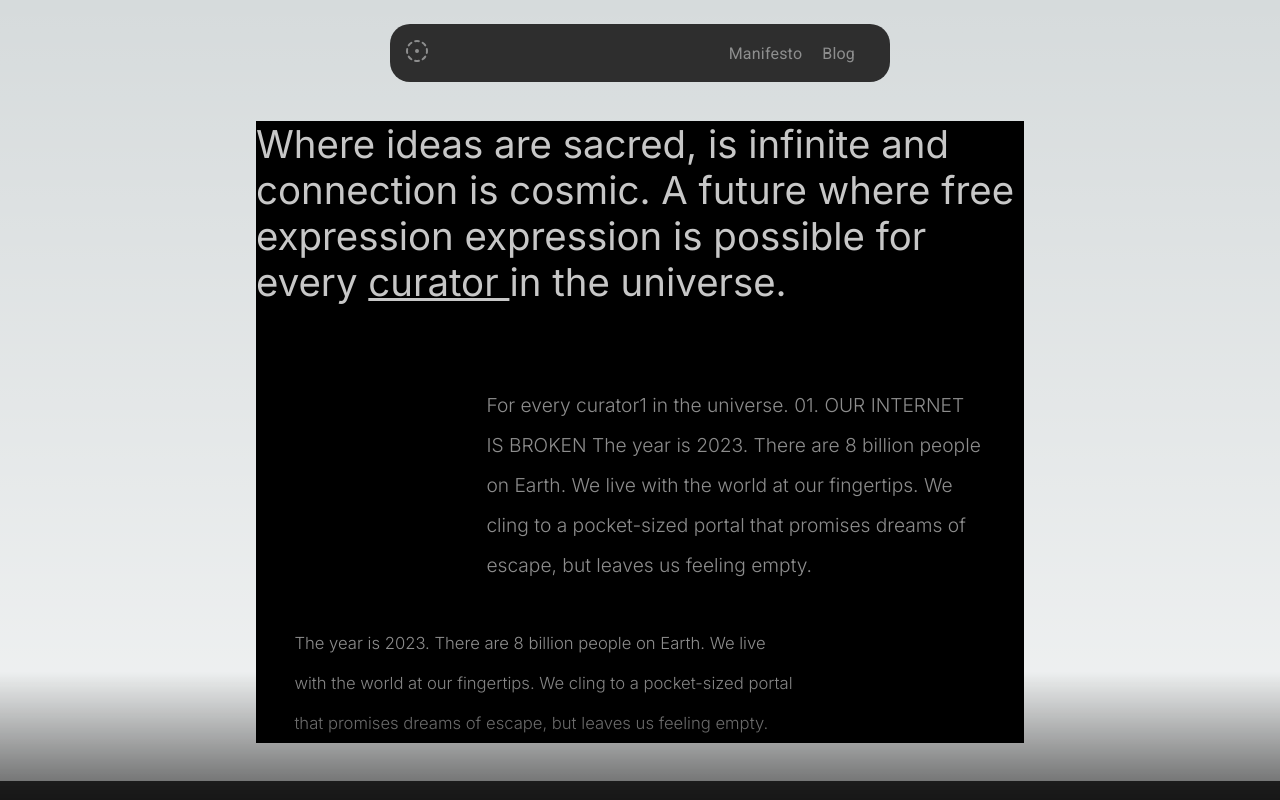
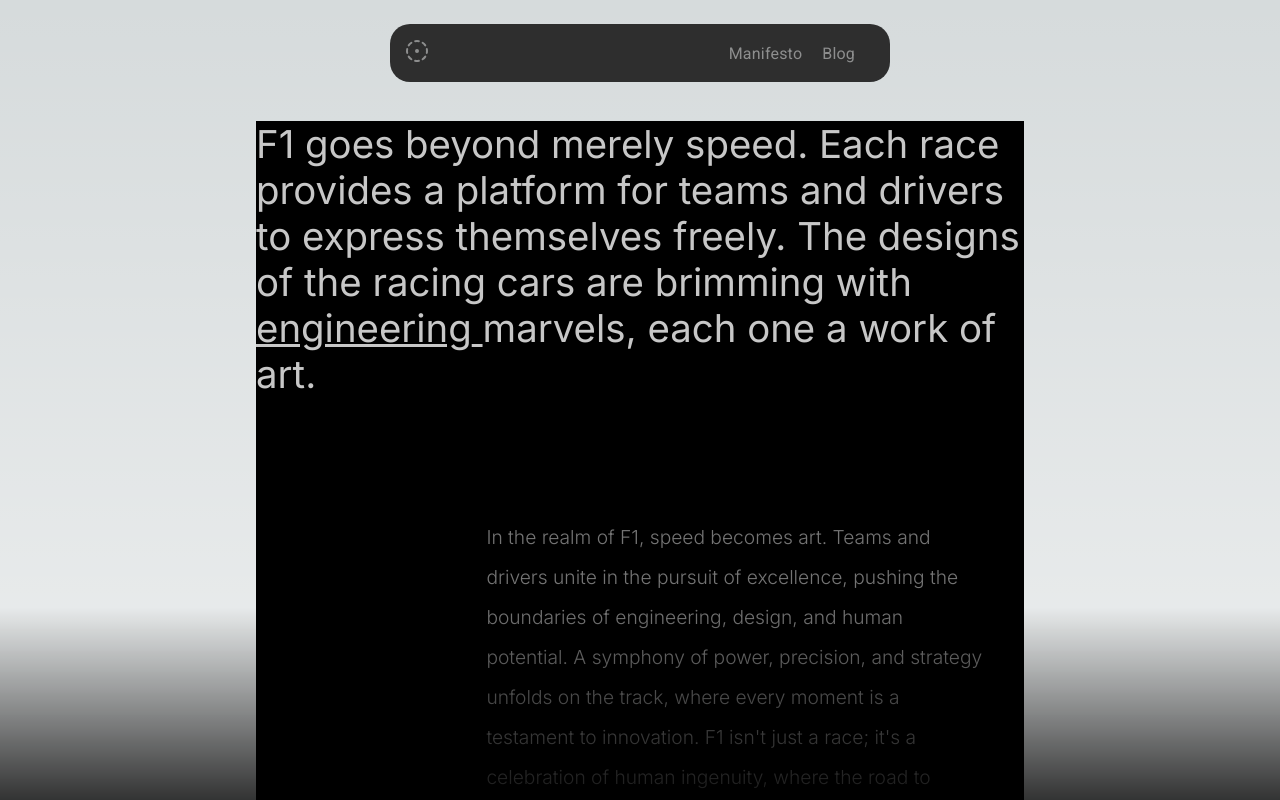
Before and after one commit to ardaalkan/fullstack-blog-app-with-next13, a Next.js app: page /manifesto in a window 1280 px wide. Shown: the top 800 px of the page. Built offline with nearby package versions, Linux system fonts and the light colour scheme.

Commit message:
added style for hover comps

```diff
--- a/app/manifesto/page.jsx
+++ b/app/manifesto/page.jsx
@@ -6,31 +6,41 @@ const Manifesto = () => {
     <>
       <div className={styles.main}>
         <div className={styles.mainText}>
-          Where ideas are sacred, is infinite and connection is cosmic. A future
-          where free expression expression is possible for every{" "}
+          F1 goes beyond merely speed. Each race provides a platform for teams
+          and drivers to express themselves freely. The designs of the racing
+          cars are brimming with{" "}
           <span className={styles.hoverContainer}>
-            curator&nbsp;
+            engineering{" "}
             <div className={styles.spanDescription}>
               <div>1.</div>
               <br />
-              If you have imagination
+              Technical design and innovation
               <br />
-              you are a curator.
+              in practical applications.
             </div>
-          </span>
-          in the universe.
+          </span>{" "}
+          marvels, each one a work of art.
         </div>
         <div className={styles.descriptionText}>
           <div className={styles.descriptionText_title}>
-            For every curator1 in the universe. 01. OUR INTERNET IS BROKEN The
-            year is 2023. There are 8 billion people on Earth. We live with the
-            world at our fingertips. We cling to a pocket-sized portal that
-            promises dreams of escape, but leaves us feeling empty.
-          </div>
-          <div className={styles.descriptionText_sub_title}>
-            The year is 2023. There are 8 billion people on Earth. We live with
-            the world at our fingertips. We cling to a pocket-sized portal that
-            promises dreams of escape, but leaves us feeling empty.
+            In the realm of F1, speed becomes art. Teams and drivers unite in
+            the pursuit of excellence, pushing the boundaries of engineering,
+            design, and human potential. A symphony of power, precision, and
+            strategy unfolds on the track, where every moment is a testament to
+            innovation. F1 isn't just a race; it's a celebration of human
+            ingenuity, where the road to victory is paved with dedication and
+            courage. Welcome to a world where{" "}
+            <span className={styles.hoverContainer}>
+              limits{" "}
+              <div className={styles.spanDescription}>
+                <div>2.</div>
+                <br />
+                Boundaries that define the
+                <br />
+                extent of possibilities.
+              </div>
+            </span>{" "}
+            are shattered and dreams accelerate.
           </div>
         </div>
       </div>
--- a/app/manifesto/page.module.css
+++ b/app/manifesto/page.module.css
@@ -1,3 +1,15 @@
+.main::selection,
+.gradient::selection,
+.mainText::selection,
+.descriptionText::selection,
+.hoverContainer::selection,
+.spanDescription::selection,
+.descriptionText .descriptionText_title::selection,
+.descriptionText .descriptionText_sub_title::selection {
+  background-color: #44444456;
+  color: #ffffffd5;
+}
+
 .main {
   background-color: rgb(0, 0, 0);
   height: auto;
@@ -11,18 +23,22 @@
   position: fixed;
   bottom: 0;
   width: 100%;
-  height: 10vw;
-  background: linear-gradient(to top, rgba(0, 0, 0, 0.6), rgba(0, 0, 0, 0));
-  z-index: 10;
+  height: 15vw;
+  background: linear-gradient(to top, rgba(0, 0, 0, 0.788), rgba(0, 0, 0, 0));
+  z-index: 2;
 }
 
 .mainText {
   position: relative;
   font-size: 3vw;
-  margin-bottom: 10vh;
+  margin-bottom: 15vh;
 }
 
 .mainText span {
+  text-decoration: underline;
+}
+
+.descriptionText span {
   text-decoration: underline;
 }
 
@@ -44,35 +60,35 @@
 .spanDescription {
   min-width: 285px;
   position: absolute;
-  background-color: rgba(44, 44, 44, 0.75);
+  background-color: rgba(44, 44, 44, 0.85);
   visibility: hidden;
   border-radius: 5px;
   padding: 25px;
   text-align: left;
-  z-index: 999;
-  color: white;
+  z-index: 1000;
   font-size: 14px;
   letter-spacing: 0.5px;
   top: -150%;
   left: 99%;
   border: 1px solid rgb(24, 24, 24);
-  color: #ebebebab;
   overflow: hidden;
   line-height: 25px;
   opacity: 0;
   transition: visibility 0s, opacity 0.5s;
+  color: rgb(255, 255, 255);
 }
 
 .hoverContainer .spanDescription div:first-child {
   font-size: 20px;
-  color: #ebebeb8e;
+  color: #ebebebce;
 }
 
 .descriptionText .descriptionText_title {
   margin: 5%;
   font-size: 1.5vw;
   margin-left: 30%;
-  color: #8d8d8d;
+  margin-bottom: 15%;
+  color: #dddddd86;
   font-weight: 300;
   line-height: 40px;
 }
```
